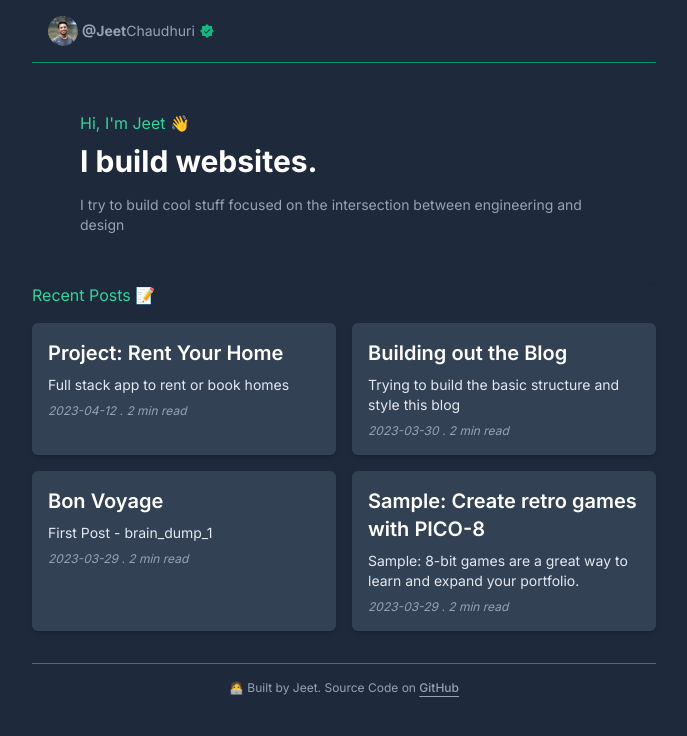
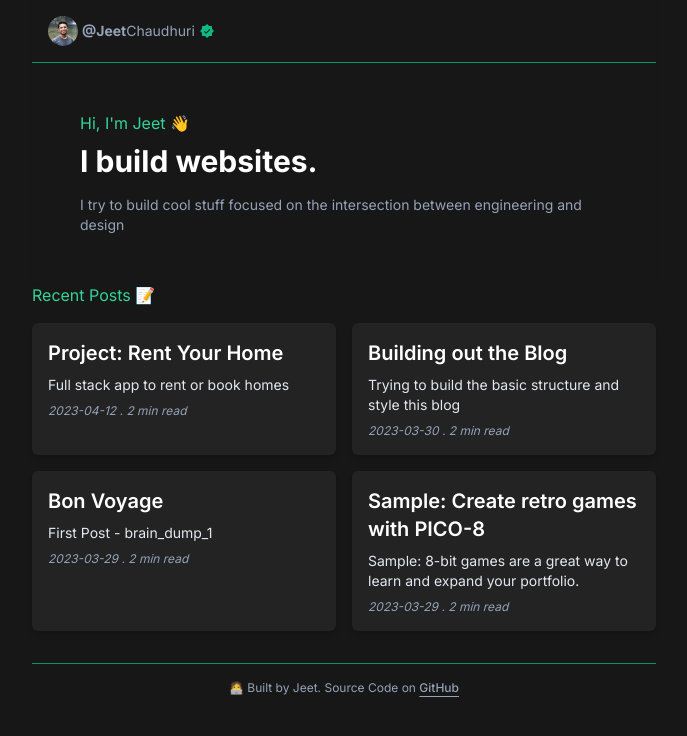
Before and after one commit to jeetch/my-blog, a Next.js app: page / in a window 1280 px wide. Shown: the top 736 px of the page, without its empty margins (296-983 px from the left). Built offline with nearby package versions, Linux system fonts and the light colour scheme.

Commit message:
updated bg

```diff
--- a/components/PostPreview.tsx
+++ b/components/PostPreview.tsx
@@ -2,7 +2,7 @@ import { PostMetadata } from "./PostMetadata";
 
 const PostPreview = (props: PostMetadata) => {
   return (
-    <div className="rounded-md shadow-md bg-slate-700 p-4">
+    <div className="rounded-md shadow-md bg-neutral-100/5 p-4">
       <a href={`posts/${props.slug}`}>
         <h4 className="text-xl font-semibold text-white hover:underline mb-2">
           {props.title}
--- a/src/app/layout.tsx
+++ b/src/app/layout.tsx
@@ -48,7 +48,7 @@ export default function RootLayout({
     <html lang="en">
       <head />
 
-      <body className={` bg-slate-800 ${font.className}`}>
+      <body className={` bg-neutral-900 ${font.className}`}>
         <div className="mx-auto max-w-2xl px-6">
           {header}
           {children}
```
